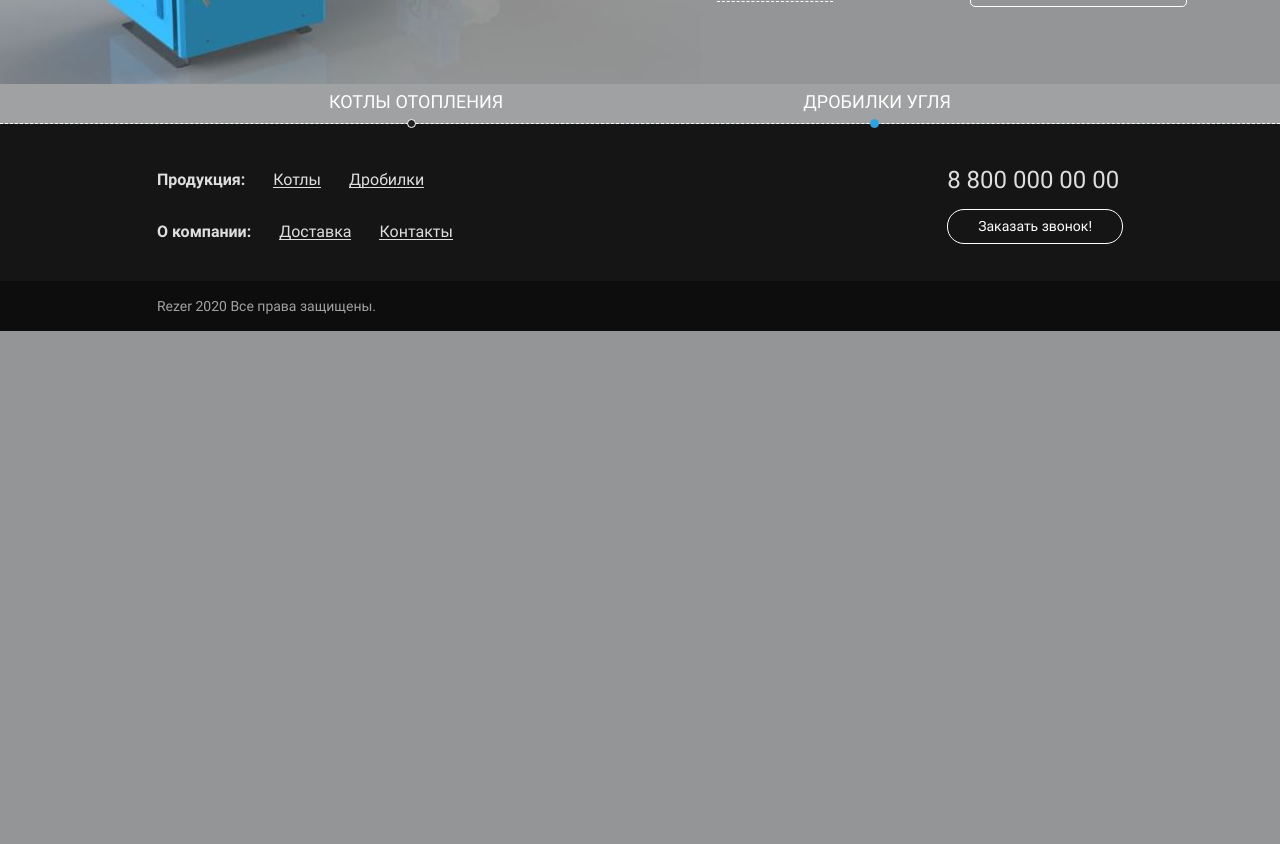
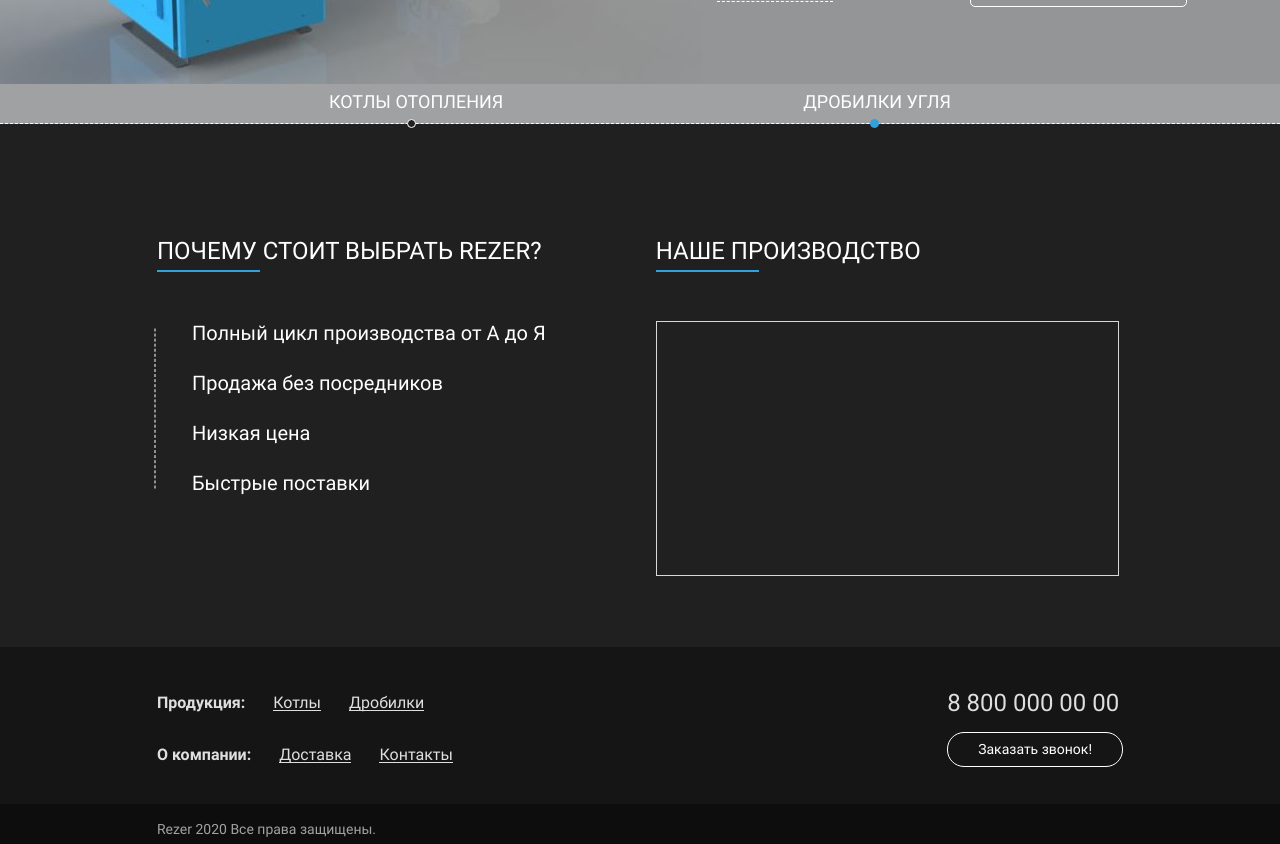
Before and after one commit to ST-CORE/rzrsite-ui, a React (Vite) app: page / in a window 1280 px wide. Shown: the part 660-1504 px from the top of the page. Before the commit the page ends 991 px from the top, so only its background shows below. Built offline with nearby package versions, Linux system fonts and the light colour scheme.

Commit message:
RZR-28: landing-info.

```diff
--- a/src/App.tsx
+++ b/src/App.tsx
@@ -7,6 +7,7 @@ import Footer from './components/footer/footer';
 import Delivery from './components/delivery/delivery';
 import Products from './components/products/products';
 import Showcase from './components/showcase/showcase';
+import LandingInfo from './components/landing-info/landing-info';
 
 export default () => (
   <Router>
@@ -15,6 +16,7 @@ export default () => (
     <Switch>
       <Route path="/">
         <Showcase />
+        <LandingInfo />
       </Route>
       <Route exact path="/products">
         <Products />
--- /dev/null
+++ b/src/components/landing-info/landing-info.scss
@@ -0,0 +1,54 @@
+.landing-info {
+  display: flex;
+  flex-direction: row;
+  justify-content: flex-start;
+  padding: 113px 0 71px;
+
+  h2 {
+    text-transform: uppercase;
+    font-weight: normal;
+    font-size: 24px;
+    line-height: 28px;
+  }
+
+  h2::after {
+    content: "";
+    display: block;
+    width: 101px;
+    border: 1px solid #30A2DE;
+    background: #30A2DE;
+    position: relative;
+    top: 5px;
+  }
+
+  ul {
+    margin-top: 41px;
+    margin-left: 35px;
+    li {
+      font-weight: normal;
+      font-size: 20px;
+      line-height: 50px;
+    }
+  }
+
+  ul::after {
+    content: "";
+    display: block;
+    width: 160px;
+    border-bottom: 1px dashed #FFFFFF;
+    transform: rotate(90deg);
+    position: relative;
+    top: -100px;
+    right: 33%;
+  }
+
+  .video-block {
+    margin-left: 110px;
+    .video {
+      margin-top: 54px;
+      width: 461px;
+      height: 253px;
+      border: 1px solid #D8D8D8;
+    }
+  }
+}
--- /dev/null
+++ b/src/components/landing-info/landing-info.tsx
@@ -0,0 +1,20 @@
+import * as React from 'react';
+import './landing-info.scss';
+
+export default () => (
+  <div className="landing-info container">
+    <div className="why-us">
+      <h2>Почему стоит выбрать Rezer?</h2>
+      <ul>
+        <li>Полный цикл производства от А до Я</li>
+        <li>Продажа без посредников</li>
+        <li>Низкая цена</li>
+        <li>Быстрые поставки</li>
+      </ul>
+    </div>
+    <div className="video-block">
+      <h2>Наше производство</h2>
+      <div className="video" />
+    </div>
+  </div>
+);
```
